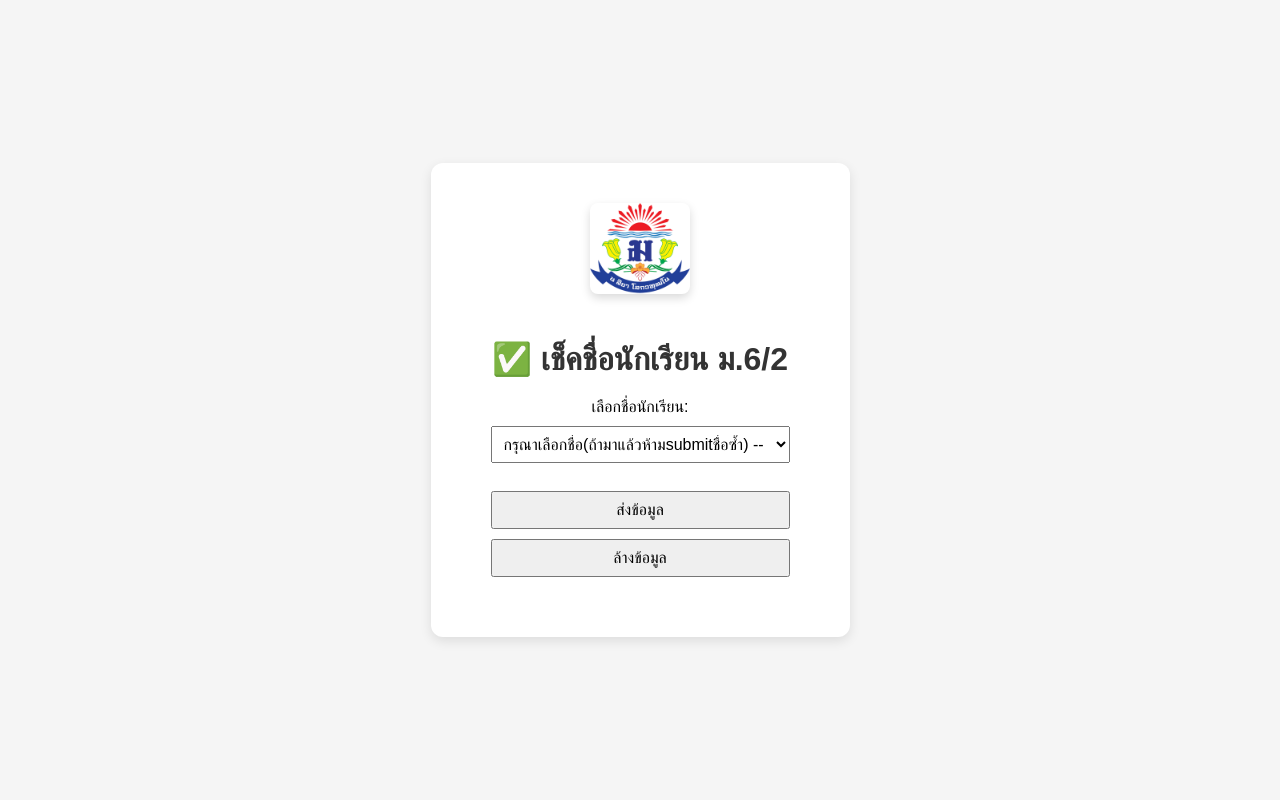
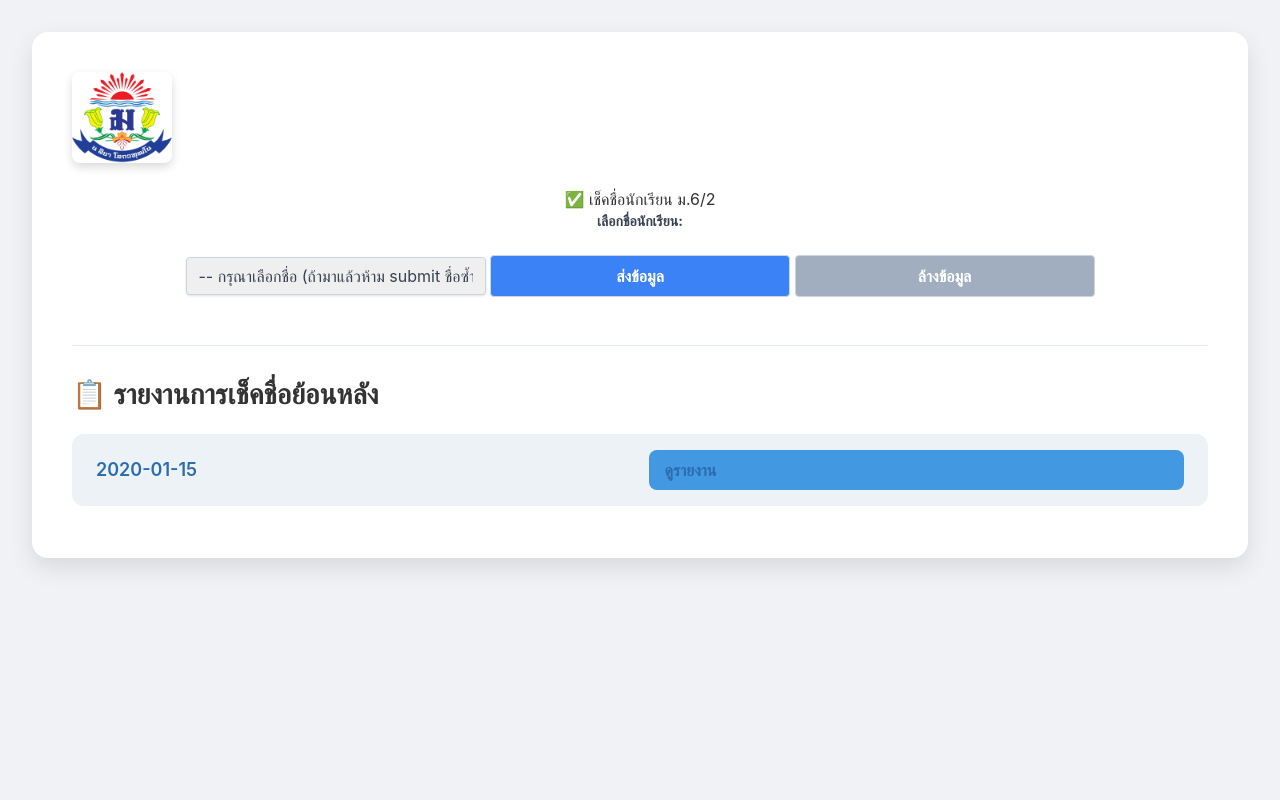
Before and after one commit to NattapholK/checklist-final, a Flask app: template templates/index.html in a window 1280 px wide. Run offline with Flask 3, Linux system fonts and the light colour scheme; the template is opened without the code that fills it: most values are stand-ins (such as "Sample title", 1, 10 or a date in 2020); parts of the project's set-up code (start-up, migrations or seed data) failed here and were passed over; some libraries are stand-ins or nearby versions.

Commit message:
เพิ่มฟังชั่นเช็คชื่อ ก่อนยังไม่เพิ่มได้เพิ่ม app

```diff
--- a/templates/index.html
+++ b/templates/index.html
@@ -2,51 +2,145 @@
 <html lang="th">
 <head>
   <meta charset="UTF-8" />
-  <title>เช็คชื่อนักเรียน</title>
+  <meta name="viewport" content="width=device-width, initial-scale=1.0">
+  <title>เช็คชื่อนักเรียน & รายงาน</title>
+  <!-- Tailwind CSS CDN -->
+  <script src="https://cdn.tailwindcss.com"></script>
   <style>
-    html, body {
-      height: 100%;
-      margin: 0;
-      font-family: sans-serif;
-      background-color: #f5f5f5;
+    /* Custom CSS for body and container - using Tailwind for most, but some specifics here */
+    body {
+      font-family: 'Inter', sans-serif; /* ใช้ฟอนต์ Inter หรือตามที่คุณต้องการ */
+      background-color: #f0f2f5; /* สีพื้นหลังอ่อนๆ */
       display: flex;
       justify-content: center;
-      align-items: center;
+      align-items: flex-start; /* จัดให้อยู่ด้านบนเพื่อการเลื่อนที่ดีขึ้น */
+      min-height: 100vh;
+      padding: 2rem;
+      box-sizing: border-box;
     }
 
     .container {
       background: white;
-      padding: 40px 60px;
-      border-radius: 12px;
-      box-shadow: 0 4px 12px rgba(0, 0, 0, 0.1);
+      padding: 2.5rem; /* ปรับจาก 40px 60px */
+      border-radius: 1rem; /* ปรับจาก 12px */
+      box-shadow: 0 10px 25px rgba(0, 0, 0, 0.1); /* ปรับเงา */
       text-align: center;
-      max-width: 400px;
+      width: 100%; /* ทำให้ responsive */
+      max-width: 600px; /* ความกว้างสูงสุด */
     }
 
     .school-logo {
       width: 100px;
       height: auto;
-      margin-bottom: 20px;
-      border-radius: 8px;
+      margin-bottom: 1.5rem; /* ปรับจาก 20px */
+      border-radius: 0.5rem; /* ปรับจาก 8px */
       box-shadow: 0 4px 10px rgba(0, 0, 0, 0.15);
     }
 
     h1 {
       color: #333;
-      margin-bottom: 20px;
+      margin-bottom: 1.5rem; /* ปรับจาก 20px */
+      font-size: 2.25rem; /* Tailwind h1 size */
+      font-weight: 700;
     }
 
+    /* Styles for form elements */
     select, button {
       font-size: 1rem;
-      padding: 8px;
-      margin-top: 10px;
+      padding: 0.75rem; /* ปรับจาก 8px */
+      margin-top: 0.75rem; /* ปรับจาก 10px */
       width: 100%;
       max-width: 300px;
+      border-radius: 0.5rem; /* เพิ่มขอบโค้ง */
+      border: 1px solid #cbd5e0; /* เพิ่มขอบ */
+    }
+
+    button {
+      background-color: #4299e1; /* สีฟ้า */
+      color: white;
+      font-weight: 600;
+      cursor: pointer;
+      transition: background-color 0.2s ease-in-out;
+    }
+
+    button[type="submit"]:hover {
+      background-color: #3182ce; /* สีฟ้าเข้มขึ้นเมื่อโฮเวอร์ */
+    }
+
+    button[type="reset"] {
+      background-color: #a0aec0; /* สีเทา */
+    }
+
+    button[type="reset"]:hover {
+      background-color: #718096; /* สีเทาเข้มขึ้นเมื่อโฮเวอร์ */
     }
 
     #result {
-      margin-top: 20px;
+      margin-top: 1.5rem; /* ปรับจาก 20px */
       font-weight: bold;
+      font-size: 1.125rem;
+    }
+
+    /* Styles for report list section */
+    .report-section {
+      margin-top: 3rem; /* ระยะห่างจากส่วนบน */
+      padding-top: 2rem;
+      border-top: 1px solid #e2e8f0; /* เส้นคั่น */
+    }
+
+    .report-section h2 {
+      color: #333;
+      margin-bottom: 1.5rem;
+      font-size: 1.75rem; /* Tailwind h2 size */
+      font-weight: 700;
+      text-align: left;
+    }
+
+    .report-list ul {
+      list-style: none;
+      padding: 0;
+      margin: 0;
+    }
+
+    .report-list li {
+      background-color: #edf2f7; /* สีพื้นหลังของแต่ละรายการ */
+      margin-bottom: 0.75rem;
+      padding: 1rem 1.5rem;
+      border-radius: 0.75rem;
+      display: flex;
+      justify-content: space-between;
+      align-items: center;
+      transition: background-color 0.2s ease-in-out, transform 0.2s ease-in-out;
+    }
+
+    .report-list li:hover {
+      background-color: #e2e8f0;
+      transform: translateY(-2px);
+    }
+
+    .report-list a {
+      color: #2b6cb0;
+      text-decoration: none;
+      font-weight: 600;
+      flex-grow: 1;
+      text-align: left;
+    }
+
+    .report-list a:hover {
+      text-decoration: underline;
+    }
+
+    .view-report-button {
+      background-color: #4299e1;
+      color: white;
+      padding: 0.5rem 1rem;
+      border-radius: 0.5rem;
+      font-weight: 500;
+      transition: background-color 0.2s ease-in-out;
+    }
+
+    .view-report-button:hover {
+      background-color: #3182ce;
     }
   </style>
 </head>
@@ -56,19 +150,39 @@
     <img src="/static/ImageDebsirin.png" alt="โรงเรียนเทพศิรินทร์" class="school-logo" />
     <h1>✅ เช็คชื่อนักเรียน ม.6/2</h1>
 
+    <!-- Check-in Form Section -->
     <form id="checkin-form">
-      <label for="student">เลือกชื่อนักเรียน:</label><br />
-      <select id="student" required>
-        <option value=""> กรุณาเลือกชื่อ(ถ้ามาแล้วห้ามsubmitชื่อซ้ำ) --</option>
+      <label for="student" class="block text-gray-700 text-sm font-bold mb-2">เลือกชื่อนักเรียน:</label>
+      <select id="student" required class="shadow appearance-none border rounded w-full py-2 px-3 text-gray-700 leading-tight focus:outline-none focus:shadow-outline">
+        <option value="">-- กรุณาเลือกชื่อ (ถ้ามาแล้วห้าม submit ชื่อซ้ำ) --</option>
         {% for name in students %}
           <option value="{{ loop.index }}|{{ name }}">{{ loop.index }} - {{ name }}</option>
         {% endfor %}
-      </select><br /><br />
-      <button type="submit">ส่งข้อมูล</button>
-      <button type="reset">ล้างข้อมูล</button>
+      </select>
+      <button type="submit" class="mt-4 bg-blue-500 hover:bg-blue-700 text-white font-bold py-2 px-4 rounded focus:outline-none focus:shadow-outline">ส่งข้อมูล</button>
+      <button type="reset" class="mt-2 bg-gray-500 hover:bg-gray-700 text-white font-bold py-2 px-4 rounded focus:outline-none focus:shadow-outline">ล้างข้อมูล</button>
     </form>
 
-    <div id="result"></div>
+    <div id="result" class="mt-4 text-lg"></div>
+
+    <!-- Attendance Report List Section -->
+    <div class="report-section">
+        <h2 class="text-2xl">📋 รายงานการเช็คชื่อย้อนหลัง</h2>
+        {% if dates %}
+        <div class="report-list">
+            <ul>
+                {% for date in dates %}
+                <li>
+                    <a href="/report/{{ date }}" class="text-lg">{{ date }}</a>
+                    <a href="/report/{{ date }}" class="view-report-button">ดูรายงาน</a>
+                </li>
+                {% endfor %}
+            </ul>
+        </div>
+        {% else %}
+        <p class="text-gray-600">ยังไม่มีรายงานการเช็คชื่อย้อนหลัง</p>
+        {% endif %}
+    </div>
   </div>
 
   <script>
@@ -100,6 +214,8 @@
           result.textContent = data.message;
           result.style.color = "green";
           form.reset();
+          // Optional: Reload the page or update the report list dynamically after successful check-in
+          // window.location.reload();
         } else {
           result.textContent = data.error;
           result.style.color = "red";
```
Also changed, not shown: templates/detail.html (added, +123 -0 lines).
